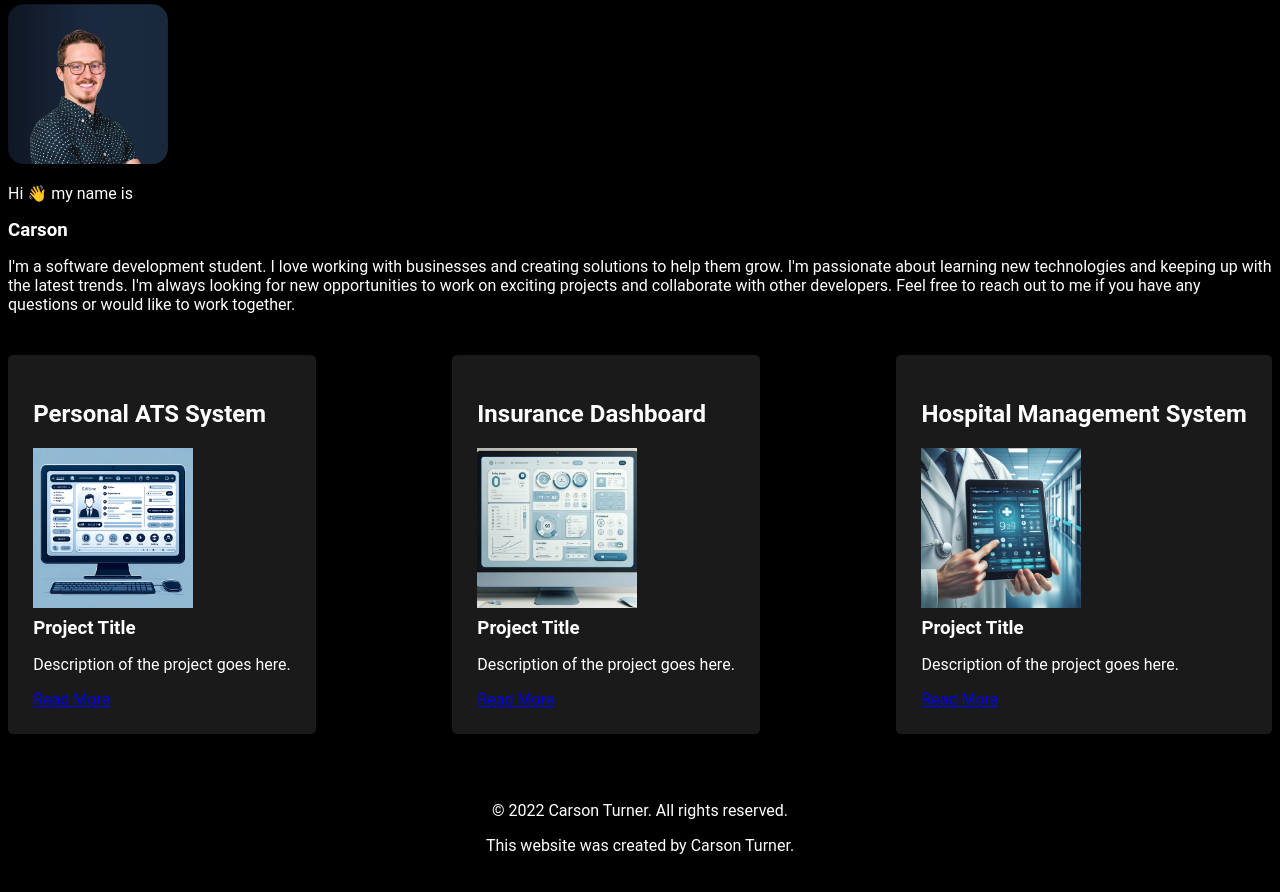
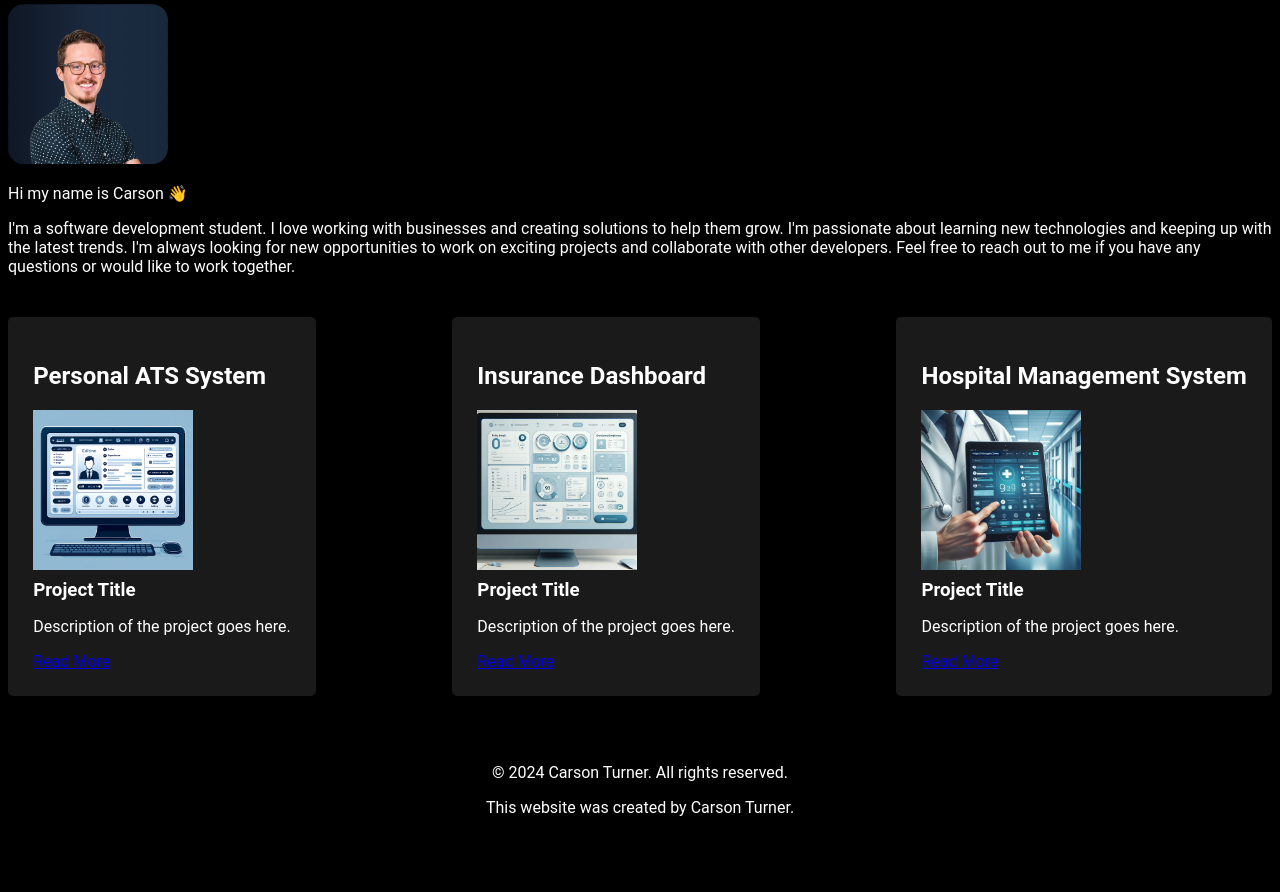
Before and after one commit to CDanielTurner/PortfolioWebsite, a plain HTML site: page index.html in a window 1280 px wide. Shown: the part 72-964 px from the top of the page. After the commit the page ends 938 px from the top, so only its background shows below. Drawn offline with Linux system fonts and the light colour scheme.

Commit message:
Minor changes to the website. Added a new project and updated the resume.

```diff
--- a/index.html
+++ b/index.html
@@ -11,7 +11,7 @@
         <nav>
             <div class="dropdown">
                 <button class="dropdown button">Menu</button>
-                <h1>Carson Turner</h1>
+                <h1 id="main_title">Carson Turner</h1>
                 <div class="dropdown-content">
                     <a href="index.html">Home</a>
                     <a href="projects.html">Projects</a>
@@ -26,8 +26,7 @@
 
     <main>
         <img class="personal_ATS_Picture" src="profile-pic.png" alt="Carson Turner Profile Picture">
-        <p>Hi 👋 my name is</p>
-        <h3>Carson</h3>
+        <p>Hi my name is Carson 👋</p>
         <p>I'm a software development student. I love working with businesses and creating solutions to help them grow.
            I'm passionate about learning new technologies and keeping up with the latest trends.
            I'm always looking for new opportunities to work on exciting projects and collaborate with other developers.
@@ -64,7 +63,7 @@
     </section>
 
     <footer>
-        <p>&copy; 2022 Carson Turner. All rights reserved.</p>
+        <p>&copy; 2024 Carson Turner. All rights reserved.</p>
         <p>This website was created by Carson Turner.</p>
     </footer>
     </footer>
```
Also changed, not shown: projects.html (+1 -1 lines), resume.html (+1 -1 lines), styles/styles.css (line endings or trailing spaces), 1 other file.
